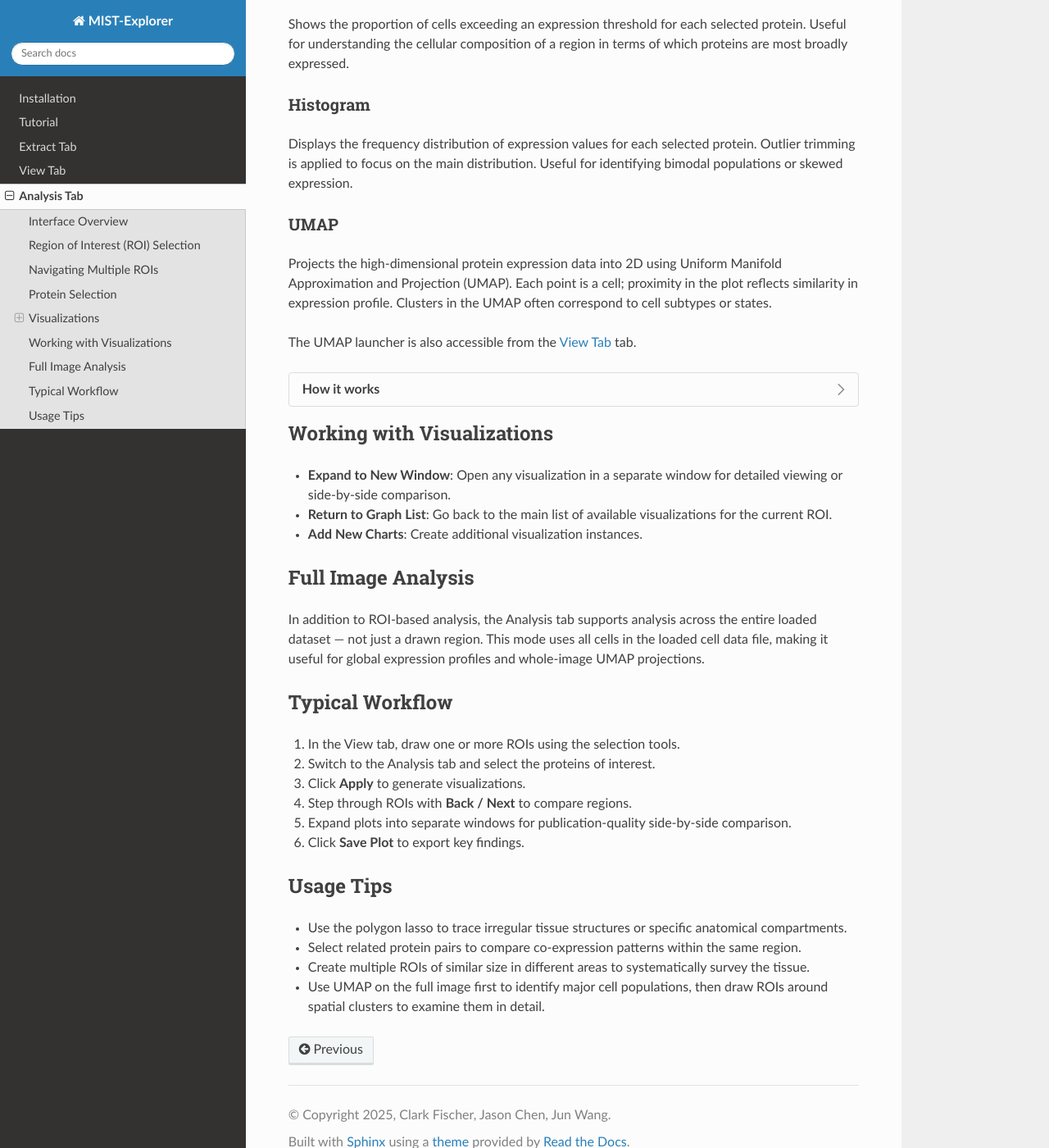
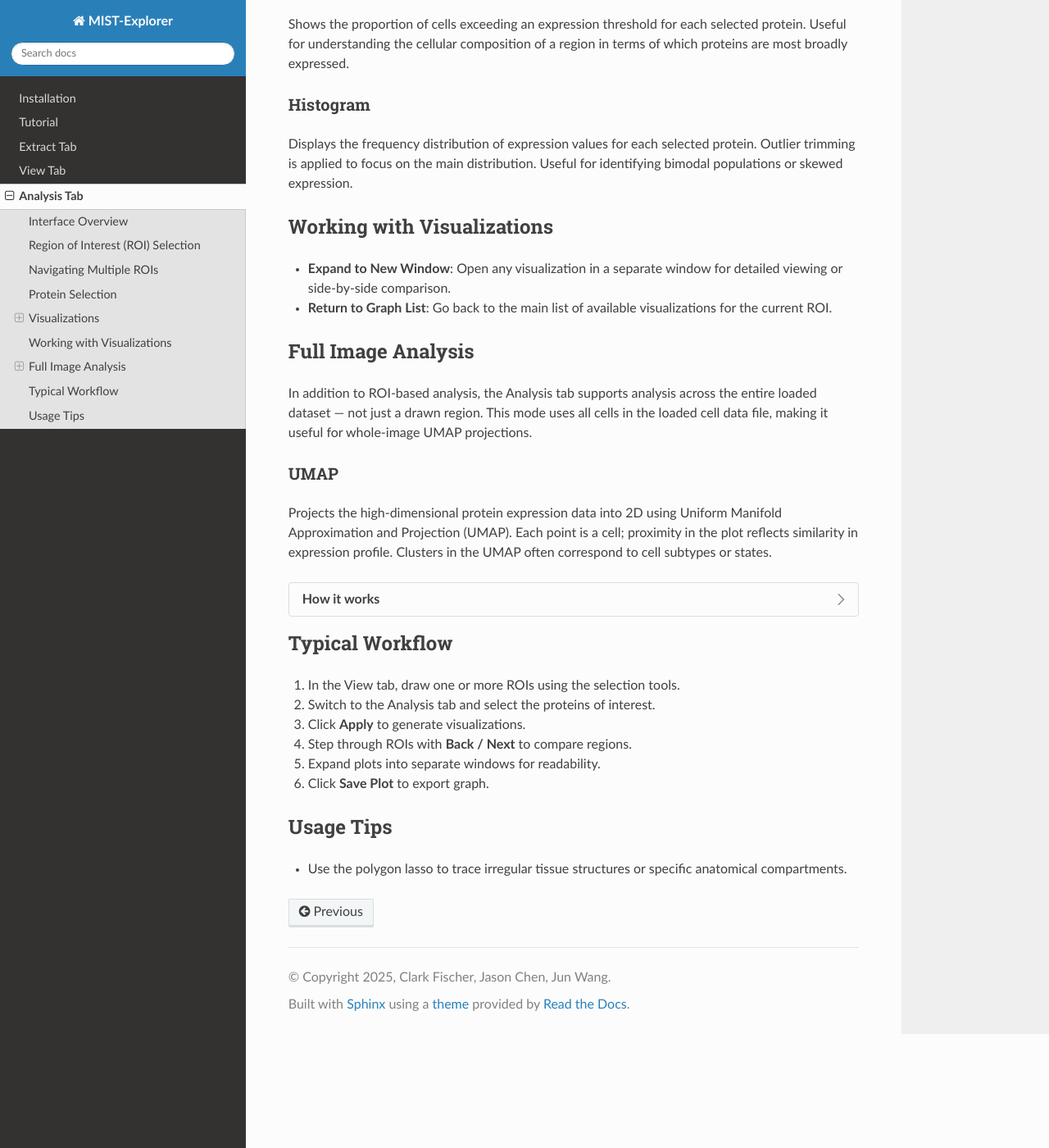
Before and after one commit to mingl1/MIST-Explorer, a Sphinx documentation site: the page built from docs/source/analysis.rst, in a window 1280 px wide and 1400 px high, scrolled down 2004 px. Shown: the whole window at 82% size. Built offline with Sphinx 7.4.7 and the Read the Docs theme 3.1.0, drawn with Linux system fonts in a browser that asks for light colours; some of the changed text lies outside the part shown.

Commit message:
docs: build files

```diff
--- a/docs/source/analysis.rst
+++ b/docs/source/analysis.rst
@@ -15,8 +15,8 @@ Interface Overview
 
 The Analysis tab has two main sections:
 
-1. **Navigation Controls**: Back/Next buttons for moving between ROIs, plus Save Plot.
-2. **Content Area**: Scrollable panel showing the current ROI's visualizations and controls.
+1. **Navigation Controls**: Back/Next buttons for moving between ROIs, plus removing ROIs.
+2. **Content Area**: For each ROI, you are able to filter and visualize a variety of different plots.
 
 Region of Interest (ROI) Selection
 ------------------------------------
@@ -89,28 +89,26 @@ Histogram
 
 Displays the frequency distribution of expression values for each selected protein. Outlier trimming is applied to focus on the main distribution. Useful for identifying bimodal populations or skewed expression.
 
-UMAP
-^^^^
-
-Projects the high-dimensional protein expression data into 2D using Uniform Manifold Approximation and Projection (UMAP). Each point is a cell; proximity in the plot reflects similarity in expression profile. Clusters in the UMAP often correspond to cell subtypes or states.
-
-The UMAP launcher is also accessible from the :doc:`view` tab.
-
-.. dropdown:: How it works
-
-   UMAP constructs a high-dimensional graph of cell-to-cell similarities based on their protein expression vectors, then optimizes a low-dimensional (2D) layout that preserves the local and global structure of that graph. The result is a 2D scatter plot where cells with similar expression profiles appear close together. Unlike PCA, UMAP preserves non-linear structure and is well-suited for identifying discrete cell populations.
 
 Working with Visualizations
 ---------------------------
 
 * **Expand to New Window**: Open any visualization in a separate window for detailed viewing or side-by-side comparison.
 * **Return to Graph List**: Go back to the main list of available visualizations for the current ROI.
-* **Add New Charts**: Create additional visualization instances.
 
 Full Image Analysis
 -------------------
 
-In addition to ROI-based analysis, the Analysis tab supports analysis across the entire loaded dataset — not just a drawn region. This mode uses all cells in the loaded cell data file, making it useful for global expression profiles and whole-image UMAP projections.
+In addition to ROI-based analysis, the Analysis tab supports analysis across the entire loaded dataset — not just a drawn region. This mode uses all cells in the loaded cell data file, making it useful for whole-image UMAP projections.
+
+UMAP
+^^^^
+
+Projects the high-dimensional protein expression data into 2D using Uniform Manifold Approximation and Projection (UMAP). Each point is a cell; proximity in the plot reflects similarity in expression profile. Clusters in the UMAP often correspond to cell subtypes or states.
+
+.. dropdown:: How it works
+
+   UMAP constructs a high-dimensional graph of cell-to-cell similarities based on their protein expression vectors, then optimizes a low-dimensional (2D) layout that preserves the local and global structure of that graph. The result is a 2D scatter plot where cells with similar expression profiles appear close together. Unlike PCA, UMAP preserves non-linear structure and is well-suited for identifying discrete cell populations.
 
 Typical Workflow
 ----------------
@@ -119,13 +117,10 @@ Typical Workflow
 2. Switch to the Analysis tab and select the proteins of interest.
 3. Click **Apply** to generate visualizations.
 4. Step through ROIs with **Back / Next** to compare regions.
-5. Expand plots into separate windows for publication-quality side-by-side comparison.
-6. Click **Save Plot** to export key findings.
+5. Expand plots into separate windows for readability.
+6. Click **Save Plot** to export graph.
 
 Usage Tips
 ----------
 
 * Use the polygon lasso to trace irregular tissue structures or specific anatomical compartments.
-* Select related protein pairs to compare co-expression patterns within the same region.
-* Create multiple ROIs of similar size in different areas to systematically survey the tissue.
-* Use UMAP on the full image first to identify major cell populations, then draw ROIs around spatial clusters to examine them in detail.
```
Also changed, not shown: 4 other files.
